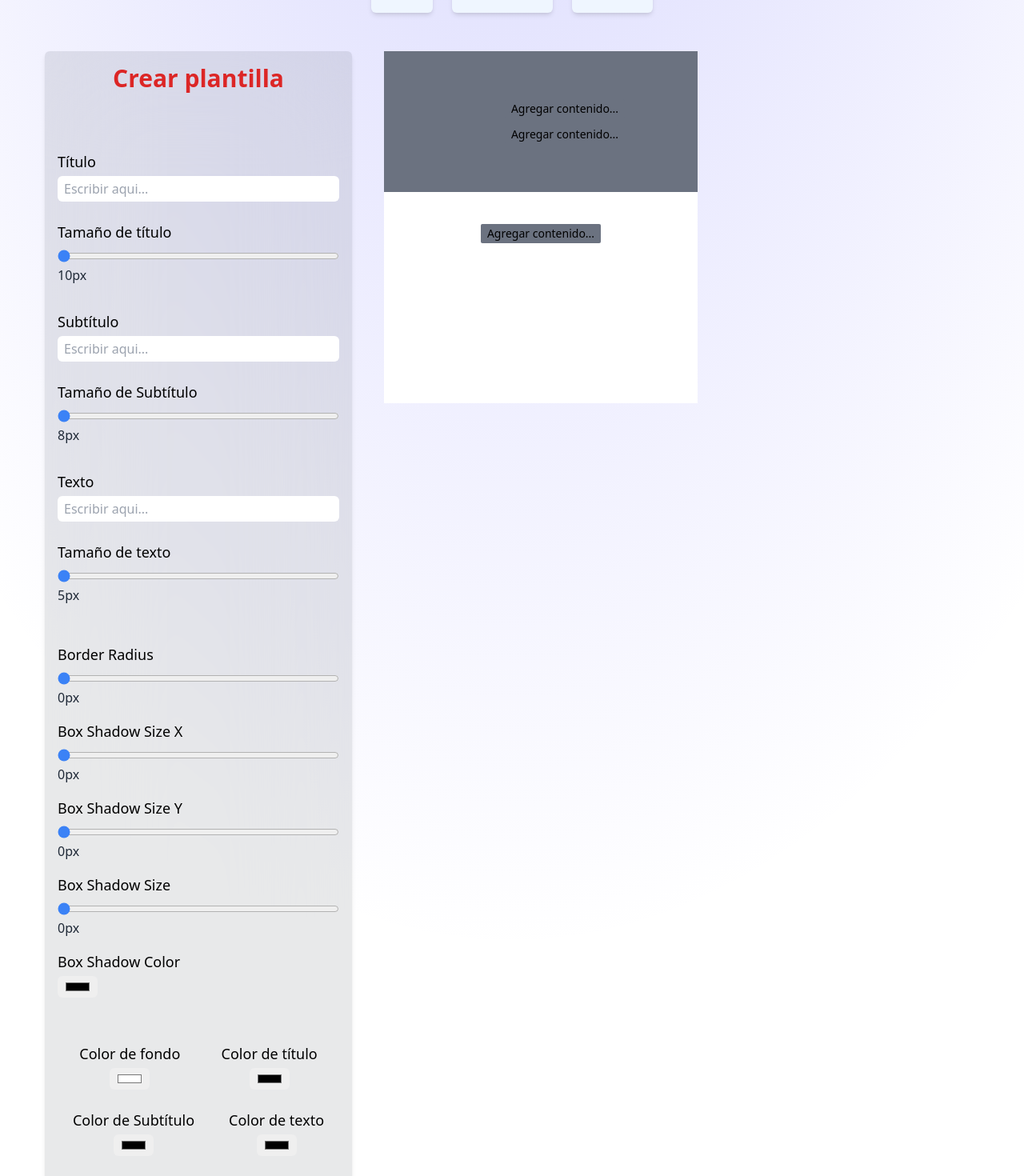
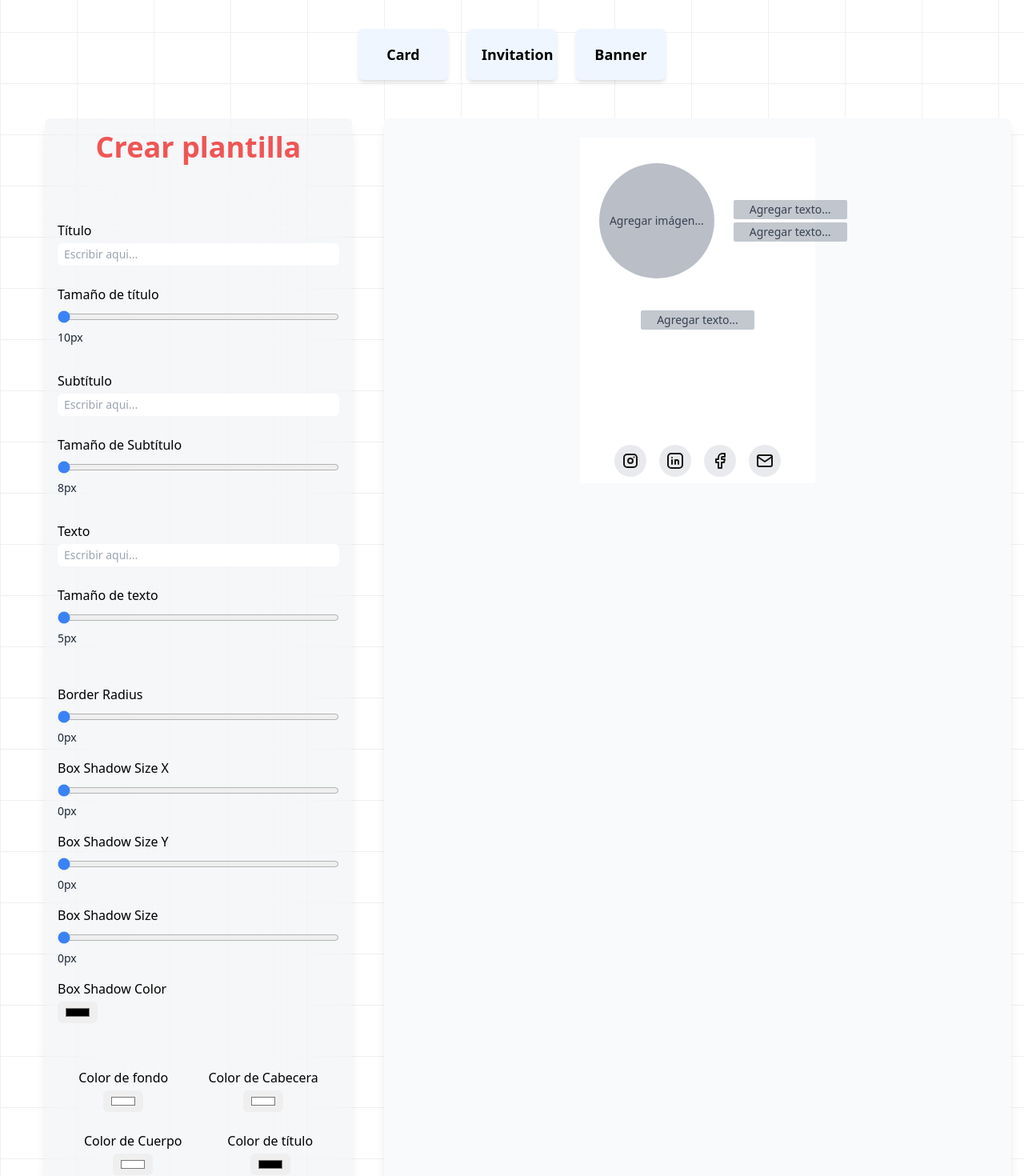
Before and after one commit to nicotapie30/template-view, a React (Vite) app: page / in a window 1280 px wide. Shown: the part 280-1750 px from the top of the page at 80% size. Built offline with nearby package versions, Linux system fonts and the light colour scheme.

Commit message:
add: 011 Finalizando diseño de la TemplateCard y rediseñando el background, además de colores de botones e inputs

```diff
--- a/src/App.jsx
+++ b/src/App.jsx
@@ -4,7 +4,7 @@ import { Footer } from '@/components/footer/Footer'
 
 function App() {
 	return (
-		<div className='w-full h-full overflow-x-hidden top-0 z-[-2] bg-white bg-[radial-gradient(ellipse_80%_80%_at_50%_-20%,rgba(110,109,250,0.3),rgba(255,255,255,0))]'>
+		<div className='inset-0 -z-10 h-full w-full bg-white bg-[linear-gradient(to_right,#f0f0f0_1px,transparent_1px),linear-gradient(to_bottom,#f0f0f0_1px,transparent_1px)] bg-[size:6rem_4rem]'>
 			<Header />
 
 			<Main />
--- a/src/components/buttons/Button.jsx
+++ b/src/components/buttons/Button.jsx
@@ -1,9 +1,9 @@
 export const Button = ({ type, content, onClick }) => {
 	const className =
 		type === 'button' || type === 'reset'
-			? 'w-auto h-10 px-3 bg-blue-600 text-lg text-white font-medium rounded-md hover:bg-blue-800'
+			? 'w-auto h-10 px-3 bg-blue-500 text-lg text-white font-medium rounded-md hover:bg-blue-800'
 			: content === 'Card' || content === `Invitation` || content === 'Banner'
-				? 'px-4 py-4 text-lg font-semibold bg-blue-50 border-2 border-transparent rounded-md shadow-md hover:bg-blue-100 hover:border-blue-500 focus:bg-blue-100 focus:border-blue-500 transition-all'
+				? 'w-28 px-4 py-4 text-lg font-semibold bg-blue-50 border-2 border-transparent rounded-md shadow-md hover:bg-blue-100 hover:border-blue-500 focus:bg-blue-100 focus:border-blue-500 transition-all'
 				: 'w-auto h-10 px-3 bg-gray-400/40 font-medium backdrop-blur-3xl rounded-md hover:bg-gray-400/50'
 
 	return (
--- a/src/components/footer/Contact.jsx
+++ b/src/components/footer/Contact.jsx
@@ -1,9 +1,20 @@
 export const Contact = ({ href, target, src, alt, title }) => {
-	return (
+	return href && target ? (
 		<div className='p-2 hover:bg-black/10 rounded-full cursor-pointer'>
 			<a href={href} target={target}>
 				<img src={src} alt={alt} title={title} />
 			</a>
 		</div>
+	) : (
+		<div className='p-2 hover:bg-black/20 rounded-full bg-gray-300/50  cursor-default'>
+			<a href={href} target={target}>
+				<img
+					className='mix-blend-difference hover:mix-blend-lighten'
+					src={src}
+					alt={alt}
+					title={title}
+				/>
+			</a>
+		</div>
 	)
 }
--- a/src/components/form/Form.jsx
+++ b/src/components/form/Form.jsx
@@ -30,10 +30,10 @@ export const Form = ({ inputValue, setInputValue, font, setFont }) => {
 	return (
 		<div className='w-auto h-full px-10 flex gap-4'>
 			<form
-				className='w-96 min-w-70 h-full p-4 flex flex-col gap-14 bg-gray-800/10 backdrop-blur-3xl rounded-md shadow-md'
+				className='w-96 min-w-70 h-full p-4 flex flex-col gap-14 bg-slate-300/20 backdrop-blur-3xl rounded-md shadow-lg'
 				onSubmit={handleSubmit}
 			>
-				<h2 className='mb-4 text-center text-3xl font-bold text-red-600'>
+				<h2 className='mb-4 text-center text-4xl font-bold text-red-500/90'>
 					Crear plantilla
 				</h2>
 
@@ -166,6 +166,22 @@ export const Form = ({ inputValue, setInputValue, font, setFont }) => {
 
 					<Input
 						type='color'
+						name='Color de Cabecera'
+						id='headerColor'
+						value={inputValue.headerColor}
+						onChange={handleChange}
+					/>
+
+					<Input
+						type='color'
+						name='Color de Cuerpo'
+						id='bodyColor'
+						value={inputValue.bodyColor}
+						onChange={handleChange}
+					/>
+
+					<Input
+						type='color'
 						name='Color de título'
 						id='titleColor'
 						value={inputValue.titleColor}
--- a/src/components/inputs/Input.jsx
+++ b/src/components/inputs/Input.jsx
@@ -10,18 +10,18 @@ export const Input = ({
 }) => {
 	const className = () => {
 		if (type === 'range') {
-			return 'border-none outline-none py-1 rounded-md text-base font-normal accent-blue-500'
+			return 'border-none outline-none py-1 rounded-md text-sm text-gray-600 font-normal accent-blue-500'
 		} else if (type === 'file') {
 			return 'text-sm text-slate-500 cursor-pointer file:mr-4 file:py-2 file:px-4 file:rounded-full file:border-0 file:text-sm file:font-semibold file:bg-blue-50 file:text-gray-700 hover:file:bg-blue-100'
 		} else {
-			return 'border-none outline-none px-2 py-1 rounded-md text-base font-normal'
+			return 'border-none outline-none px-2 py-1 rounded-md text-sm text-gray-600 font-medium'
 		}
 	}
 
 	return (
 		<label
 			htmlFor={id}
-			className='flex flex-col gap-1 text-lg font-medium relative'
+			className='flex flex-col gap-1 text-base font-medium relative'
 		>
 			{name}
 			{type === 'color' && id !== 'boxShadowColor' ? (
@@ -67,7 +67,7 @@ export const Input = ({
 				''
 			)}
 			{type === 'range' && (
-				<span className='text-gray-800 text-base font-medium absolute top-14'>
+				<span className='text-gray-800 text-sm font-medium absolute top-14'>
 					{value}px
 				</span>
 			)}
--- a/src/components/main/Main.jsx
+++ b/src/components/main/Main.jsx
@@ -16,7 +16,7 @@ export const Main = () => {
 
 	return (
 		<main className='w-full h-full mt-12 p-4 flex flex-col items-center'>
-			<h1 className='text-5xl mb-10 font-bold text-blue-800'>Template View</h1>
+			<h1 className='text-6xl mb-28 font-bold text-blue-800'>Template View</h1>
 
 			<div className='w-full flex flex-col gap-12'>
 				<article className='w-full h-auto flex gap-6 text-sm font-medium justify-center'>
@@ -29,7 +29,7 @@ export const Main = () => {
 					))}
 				</article>
 
-				<section className='w-full h-auto flex'>
+				<section className='w-full h-auto mb-10 flex'>
 					<Form
 						inputValue={inputValue}
 						setInputValue={setInputValue}
--- a/src/components/main/template/cardTemplate/CardTemplate.jsx
+++ b/src/components/main/template/cardTemplate/CardTemplate.jsx
@@ -1,6 +1,10 @@
+import { Contact } from '../../../footer/Contact'
+
 export const CardTemplate = ({ values, font }) => {
 	const {
 		backgroundColor,
+		headerColor,
+		bodyColor,
 		titleColor,
 		subTitleColor,
 		textColor,
@@ -24,15 +28,25 @@ export const CardTemplate = ({ values, font }) => {
 					? 'Courier New, monospace'
 					: ''
 
-	const prevContent = (
-		<div className='w-auto h-6 px-2 text-sm bg-gray-500 rounded-sm border-none flex items-center'>
-			Agregar contenido...
+	const prevContentText = (
+		<div className='w-auto h-6 px-5 text-sm font-medium text-gray-700 bg-gray-400/60 rounded-sm border-none flex items-center cursor-default transition-all'>
+			Agregar texto...
+		</div>
+	)
+
+	const prevContentImage = (
+		<div className='w-36 h-36 text-sm font-medium text-gray-700 bg-gray-400/70 rounded-full border-none flex items-center justify-center cursor-default transition-all'>
+			Agregar imágen...
 		</div>
 	)
 
 	return (
 		<div
-			className='w-2/4 h-1/4 max-w-2xl flex flex-col transition-all z-10 border-none'
+			id='template'
+			className='w-full h-full bg-slate-50 p-6 flex justify-center rounded-md transition-all shadow-lg'
+		>
+			<div
+				className='w-2/5 h-1/4 max-w-2xl flex flex-col transition-all z-10 border-none'
 				style={{
 					backgroundColor: backgroundColor,
 					borderRadius: borderRadius,
@@ -40,24 +54,26 @@ export const CardTemplate = ({ values, font }) => {
 				}}
 			>
 				<header
-				className='w-full h-2/5 p-6 flex gap-3 bg-gray-500 items-center transition-all border-none'
+					className='w-full h-full p-6 flex gap-6 items-center transition-all'
 					style={{
+						backgroundColor: headerColor,
 						borderTopLeftRadius: borderRadius,
 						borderTopRightRadius: borderRadius,
 					}}
 				>
-				<div className='w-36 h-36 mt-6 ml-6'>
-					{image && (
+					<div className='w-40 h-40 flex items-center transition-all'>
+						{(image && (
 							<img
 								src={image}
 								alt='User image'
 								title='Imágen de usuario'
-							className='rounded-full border-2 border-gray-300 object-contain object-center'
+								className='max-w-full max-h-full rounded-full border-none outline-none object-contain object-center'
 							/>
-					)}
+						)) ||
+							prevContentImage}
 					</div>
 
-				<div className='w-full flex flex-col gap-2'>
+					<div className='w-full flex flex-col gap-1 transition-all'>
 						<h4
 							className='w-auto flex text-nowrap'
 							style={{
@@ -66,22 +82,27 @@ export const CardTemplate = ({ values, font }) => {
 								color: titleColor,
 							}}
 						>
-						{values.title || prevContent}
+							{values.title || prevContentText}
 						</h4>
 						<h5
-						className='w-full text-nowrap'
+							className='w-auto flex text-nowrap'
 							style={{
 								fontFamily: fontFamily,
 								fontSize: subTitleSize,
 								color: subTitleColor,
 							}}
 						>
-						{values.subTitle || prevContent}
+							{values.subTitle || prevContentText}
 						</h5>
 					</div>
 				</header>
 
-			<section className='w-full h-full mt-4 p-6 flex justify-center break-words overflow-hidden'>
+				<section
+					className='w-full h-full py-2 px-16 flex justify-center break-words overflow-hidden transition-all'
+					style={{
+						backgroundColor: bodyColor,
+					}}
+				>
 					<p
 						className='max-w-full h-auto text-center'
 						style={{
@@ -90,10 +111,21 @@ export const CardTemplate = ({ values, font }) => {
 							color: textColor,
 						}}
 					>
-					{values.text || prevContent}
+						{values.text || prevContentText}
 					</p>
 				</section>
-			<footer></footer>
+				<footer className='w-full h-auto p-2 flex justify-center items-center gap-4 transition-all'>
+					<Contact
+						className=''
+						src='./instagram.svg'
+						alt='Instagram'
+						title='Instagram'
+					/>
+					<Contact src='./linkedin.svg' alt='Linkedin' title='Linkedin' />
+					<Contact src='./facebook.svg' alt='Facebook' title='Facebook' />
+					<Contact src='./mail.svg' alt='Email' title='Email' />
+				</footer>
+			</div>
 		</div>
 	)
 }
--- a/src/utils/initialValues.js
+++ b/src/utils/initialValues.js
@@ -3,6 +3,8 @@ const initialValues = {
 	subTitle: '',
 	text: '',
 	backgroundColor: '#ffffff',
+	headerColor: '#ffffff',
+	bodyColor: '#ffffff',
 	titleColor: '#000000',
 	subTitleColor: '#000000',
 	textColor: '#000000',
```
Lines whose indentation alone changed are shown as unchanged.
